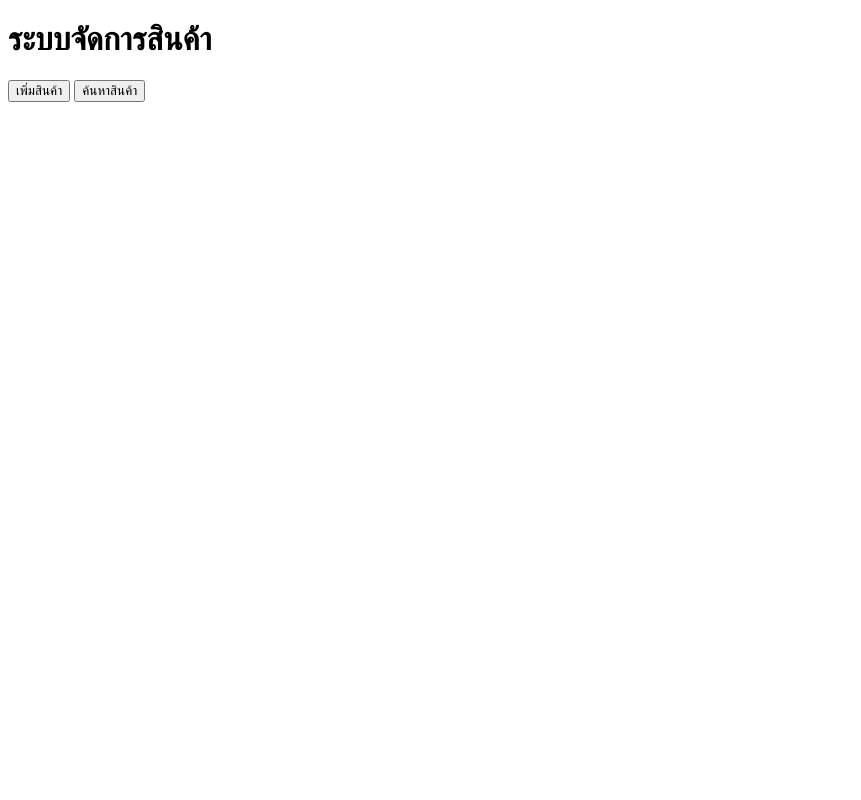
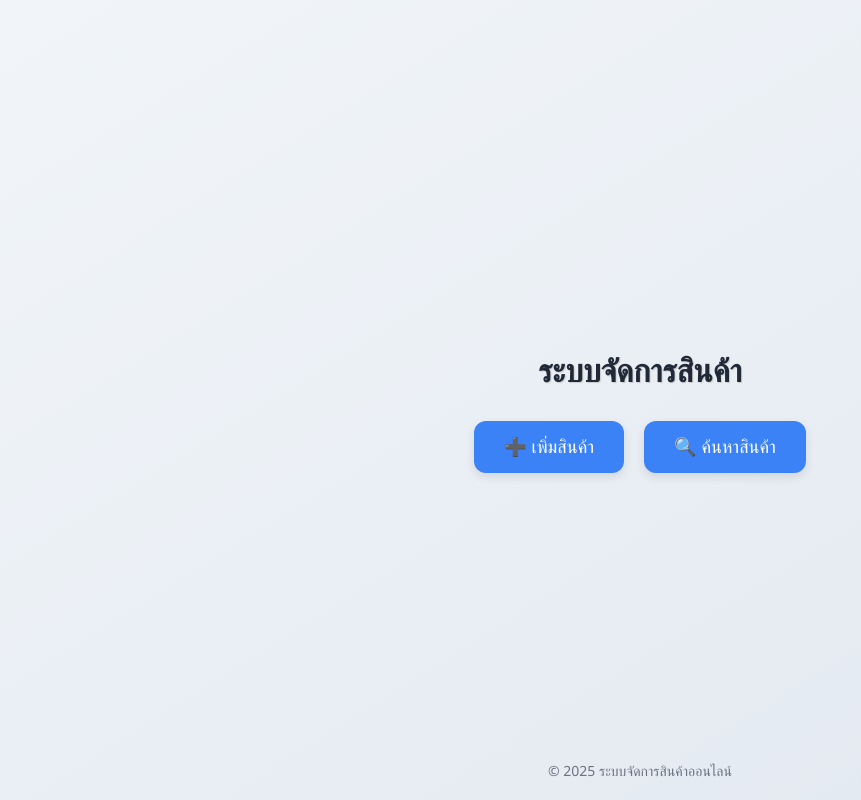
Before and after one commit to Yolim1519/Kanyanin, a plain HTML site: page index.html in a window 1280 px wide. Shown: the whole page, without its empty margins (0-861 px from the left). Drawn offline with Linux system fonts and the light colour scheme.

Commit message:
Update index.html

```diff
--- a/index.html
+++ b/index.html
@@ -1,11 +1,68 @@
 <!DOCTYPE html>
-<html>
+<html lang="th">
 <head>
+  <meta charset="UTF-8">
+  <meta name="viewport" content="width=device-width, initial-scale=1">
   <title>ระบบจัดการสินค้า</title>
+  <style>
+    body {
+      margin: 0;
+      font-family: 'Segoe UI', Tahoma, Geneva, Verdana, sans-serif;
+      background: linear-gradient(to bottom right, #f1f5f9, #e2e8f0);
+      display: flex;
+      flex-direction: column;
+      align-items: center;
+      justify-content: center;
+      height: 100vh;
+    }
+
+    h1 {
+      color: #1f2937;
+      margin-bottom: 30px;
+      text-shadow: 1px 1px 1px #ccc;
+    }
+
+    .button-container {
+      display: flex;
+      gap: 20px;
+      flex-wrap: wrap;
+    }
+
+    button {
+      padding: 15px 30px;
+      font-size: 18px;
+      background-color: #3b82f6;
+      color: white;
+      border: none;
+      border-radius: 12px;
+      cursor: pointer;
+      transition: background-color 0.2s ease, transform 0.2s ease;
+      box-shadow: 0 4px 10px rgba(0,0,0,0.1);
+    }
+
+    button:hover {
+      background-color: #2563eb;
+      transform: scale(1.05);
+    }
+
+    footer {
+      position: absolute;
+      bottom: 20px;
+      font-size: 14px;
+      color: #6b7280;
+    }
+  </style>
 </head>
 <body>
+
   <h1>ระบบจัดการสินค้า</h1>
-  <button onclick="location.href='add.html'">เพิ่มสินค้า</button>
-  <button onclick="location.href='search.html'">ค้นหาสินค้า</button>
+
+  <div class="button-container">
+    <button onclick="location.href='add.html'">➕ เพิ่มสินค้า</button>
+    <button onclick="location.href='search.html'">🔍 ค้นหาสินค้า</button>
+  </div>
+
+  <footer>© 2025 ระบบจัดการสินค้าออนไลน์</footer>
+
 </body>
 </html>
```
